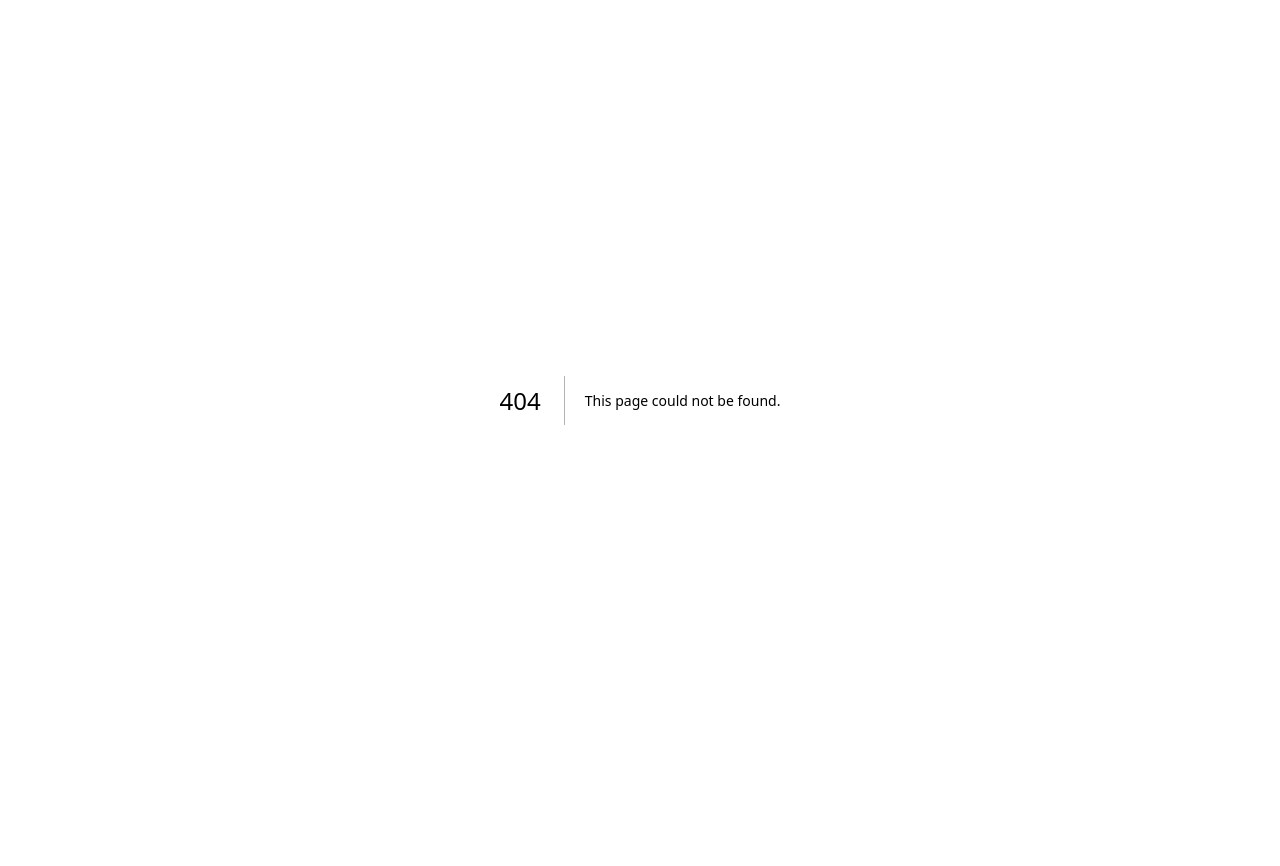
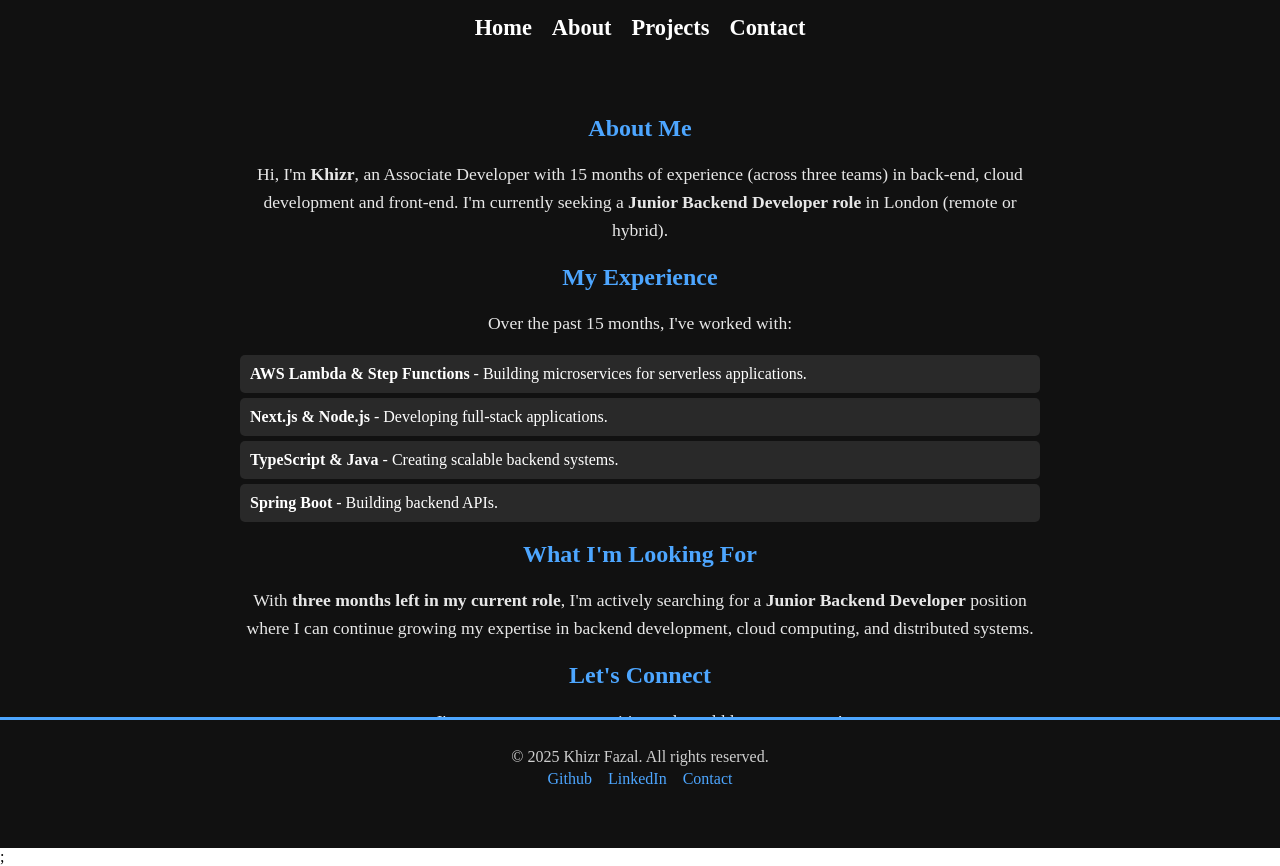
Before and after one commit to sadlycryingbird/personal-portfolio, a Next.js app: page /about in a window 1280 px wide. Before the commit this address had no page. Before the commit the page ends 800 px from the top, so only its background shows below. Built offline with nearby package versions, Linux system fonts and the light colour scheme.

Commit message:
created about page and added globals css to reduce future styling issues

```diff
--- /dev/null
+++ b/app/Components/About.tsx
@@ -0,0 +1,39 @@
+import Link from "next/link";
+import styles from "../styles/About.module.css"
+
+export default function About() {
+  return (
+    <section className={styles.about}>
+      <div className={styles.aboutContainer}>
+        <h1>About Me</h1>
+        <p>
+          Hi, I'm <strong>Khizr</strong>, an Associate Developer with 15 months of
+          experience (across three teams) in back-end, cloud development and front-end. I'm currently seeking a
+          <strong> Junior Backend Developer role</strong> in London (remote or hybrid).
+        </p>
+
+        <h2>My Experience</h2>
+        <p>
+          Over the past 15 months, I've worked with:
+        </p>
+        <ul>
+          <li><strong>AWS Lambda & Step Functions</strong> - Building microservices for serverless applications.</li>
+          <li><strong>Next.js & Node.js</strong> - Developing full-stack applications.</li>
+          <li><strong>TypeScript & Java</strong> - Creating scalable backend systems.</li>
+          <li><strong>Spring Boot</strong> - Building backend APIs.</li>
+        </ul>
+
+        <h2>What I'm Looking For</h2>
+        <p>
+          With <strong>three months left in my current role</strong>, I'm actively searching
+          for a <strong>Junior Backend Developer</strong> position where I can continue
+          growing my expertise in backend development, cloud computing, and
+          distributed systems.
+        </p>
+
+        <h2>Let's Connect</h2>
+        <p>I'm open to new opportunities and would love to connect!</p>
+      </div>
+    </section>
+  );
+}
--- a/app/Layout.tsx
+++ b/app/Layout.tsx
@@ -1,6 +1,7 @@
 import { ReactNode } from "react";
 import Navbar from "@/components/Navbar";
 import Footer from "@/components/Footer";
+import './globals.css';
 
 // The Global Layout which is used for the entire site
 export default function RootLayout({ children }: { children: React.ReactNode }) {
--- /dev/null
+++ b/app/about/page.tsx
@@ -0,0 +1,10 @@
+import About from '../components/About';
+import Layout from '../components/Layout';
+
+export default function AboutPage() {
+    return (
+        <Layout>
+            <About />;
+        </Layout>
+    )
+}
--- /dev/null
+++ b/app/globals.css
@@ -0,0 +1,7 @@
+/* Reset unwanted margins */
+html, body {
+    margin: 0;
+    padding: 0;
+    width: 100vw;
+    overflow-x: hidden; /* Prevents horizontal scrolling */
+}
--- /dev/null
+++ b/app/styles/About.module.css
@@ -0,0 +1,71 @@
+/* About.module.css */
+.about {
+    display: flex;
+    flex-direction: column;
+    justify-content: center;
+    align-items: center;
+    position: relative;
+    left: 0;
+    min-height: 100vh; /* Ensure full-page height */
+    width: 100vw; /* Ensure full width */
+    background-color: #111; /* Dark background to match other sections */
+    color: #fff; /* White text */
+    padding: 1.5rem 0;
+    margin: 0; /* Removes unwanted spacing */
+}
+
+/* Container to limit content width */
+.aboutContainer {
+    max-width: 800px; /* Adjust width */
+    width: 100%;
+    text-align: center;
+    padding: 0 20px;
+}
+
+/* Scoped h1/h2 styling */
+.aboutContainer h1, .aboutContainer h2 {
+    color: #4da6ff;
+    margin-bottom: 1rem;
+    padding: 0 20px; /* Keep inner padding for readability */
+}
+
+/* Paragraphs */
+.aboutContainer p {
+    font-size: 1.1rem;
+    line-height: 1.6;
+    opacity: 0.9;
+}
+
+/* List Styling */
+.aboutContainer ul {
+    list-style: none;
+    padding: 0;
+    text-align: left;
+}
+
+.aboutContainer li {
+    background: rgba(255, 255, 255, 0.1);
+    padding: 10px;
+    margin: 5px 0;
+    border-radius: 5px;
+}
+
+/* Contact Links */
+.aboutLinks {
+    margin-top: 2rem;
+    display: flex;
+    justify-content: center;
+    gap: 1.5rem;
+}
+
+.aboutLinks a {
+    color: #4da6ff;
+    text-decoration: none;
+    font-weight: 600;
+    transition: color 0.3s ease-in-out, transform 0.2s ease;
+}
+
+.aboutLinks a:hover {
+    color: #80c1ff;
+    transform: scale(1.1);
+}
--- a/app/styles/Footer.module.css
+++ b/app/styles/Footer.module.css
@@ -3,7 +3,7 @@
     background-color: #111;  /* Dark background to match Navbar & Hero */
     color: #fff;
     width: 100%; /* Ensure full width */
-    padding: 1.5rem 0; /* Remove side padding to avoid shifting */
+    padding: 0.75rem 0; /* ✅ Reduce padding to make footer shorter */
     display: flex;
     justify-content: center; /* Center the footer content */
     border-top: 3px solid #4da6ff; /* Add a blue accent line at the top */
@@ -20,12 +20,11 @@
     max-width: 1200px; /* Ensure consistency with Navbar & Hero */
     text-align: center;
     padding: 0 20px; /* Add padding inside container */
-
 }
 
 /* Footer text */
 .footer p {
-    margin-bottom: 0.5rem;
+    margin-bottom: 0.25rem; /* ✅ Reduce margin to decrease height */
     font-weight: 300;
     opacity: 0.8; /* Slight fade to separate from links */
 }
@@ -37,7 +36,7 @@
     margin: 0;
     display: flex;
     justify-content: center;
-    gap: 1.5rem;
+    gap: 1rem; /* ✅ Reduce gap to save space */
 }
 
 /* Footer links */
@@ -61,6 +60,6 @@
 @media (max-width: 600px) {
     .footer ul {
         flex-direction: column;
-        gap: 1rem;
+        gap: 0.75rem; /* ✅ Reduce gap for mobile */
     }
 }
```
Also changed, not shown: app/styles/Hero.module.css (+11 -10 lines), 2 other files (tests, documents, lock files or other folders).
